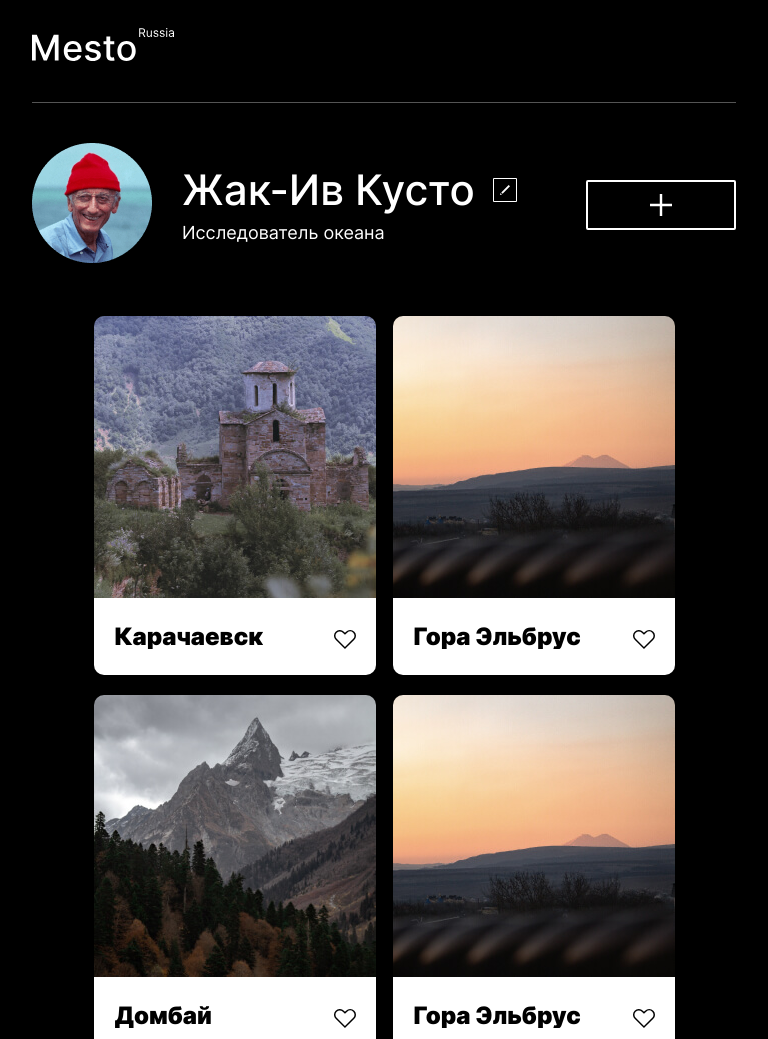
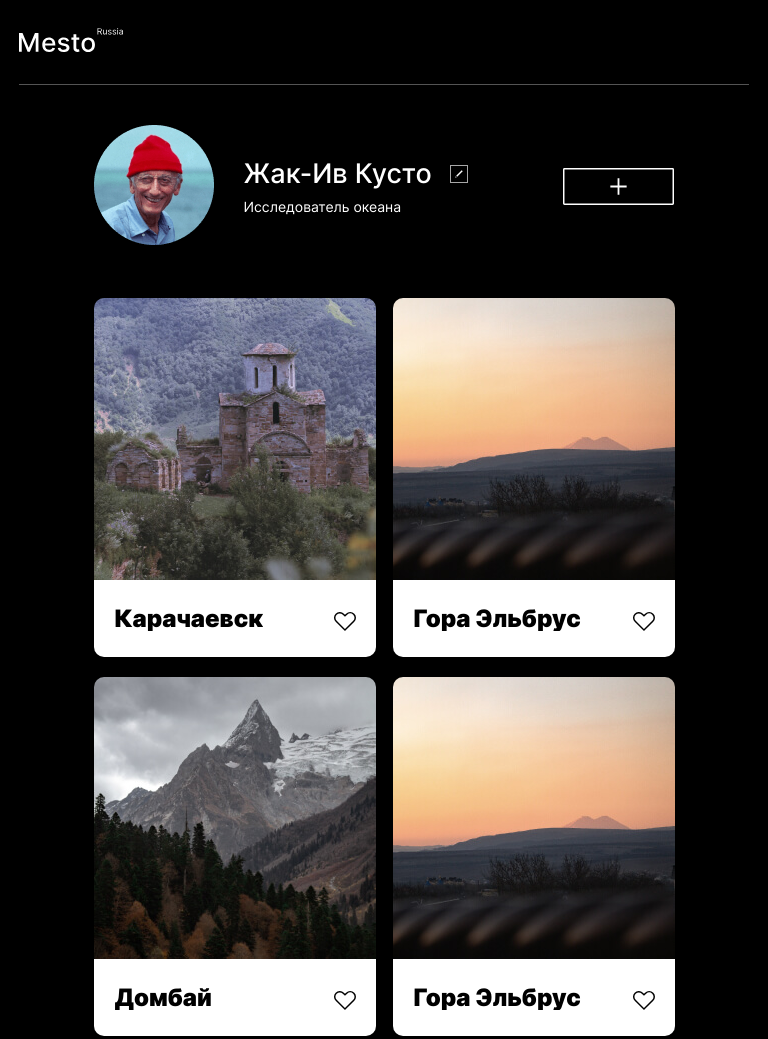
Before and after one commit to 0xFED1A/mesto-project, a plain HTML site: page index.html in a window 768 px wide. Shown: the top 1039 px of the page. Drawn offline with Linux system fonts and the light colour scheme.

Commit message:
Небольшие правки по медизапросам

```diff
--- a/blocks/container/container.css
+++ b/blocks/container/container.css
@@ -6,13 +6,7 @@
   margin: 0 auto;
 }
 
-@media screen and (min-width: 768px) and (max-width: 943px) {
-  .container {
-    margin: 0 32px;
-  }
-}
-
-@media screen and (max-width: 767px) {
+@media screen and (max-width: 917px) {
   .container {
     margin: 0 19px;
   }
--- a/blocks/form/__button/_type/form__button_type_profile-add-img.css
+++ b/blocks/form/__button/_type/form__button_type_profile-add-img.css
@@ -14,9 +14,9 @@
   opacity: 0.6;
 }
 
-@media screen and (max-width: 767px) {
+@media screen and (max-width: 943px) {
   .form__button_type_profile-add-img {
-    /* "add button" size for w:767px calculated
+    /* "add button" size for w:943 calculated
      * based on "edit button" size: 75% of initial
      */
     width: 112.5px;
--- a/blocks/form/__button/_type/form__button_type_profile-edit.css
+++ b/blocks/form/__button/_type/form__button_type_profile-edit.css
@@ -19,7 +19,7 @@
   opacity: 0.6;
 }
 
-@media screen and (max-width: 767px) {
+@media screen and (max-width: 943px) {
   .form__button_type_profile-edit {
     width: 18px;
     height: 18px;
--- a/blocks/header/__logo/header__logo.css
+++ b/blocks/header/__logo/header__logo.css
@@ -5,7 +5,7 @@
   height: 33px;
 }
 
-@media screen and (max-width: 767px) {
+@media screen and (max-width: 943px) {
   .header__logo {
     width: 103.7px;
     height: 24.4px;
--- a/blocks/header/header.css
+++ b/blocks/header/header.css
@@ -6,7 +6,7 @@
   border-bottom: 1px solid #545454;
 }
 
-@media screen and (max-width: 767px) {
+@media screen and (max-width: 943px) {
   .header {
     height: 56px;
   }
--- a/blocks/main/__profile/main__profile.css
+++ b/blocks/main/__profile/main__profile.css
@@ -2,6 +2,14 @@
 
 .main__profile {
   margin-top: 40px;
+}
+
+@media screen and (max-width: 943px) {
+  .main__profile {
+    max-width: 581px;
+
+    margin: 40px auto 0 auto;
+  }
 }
 
 @media screen and (max-width: 618px) {
--- a/blocks/page/__header/page__header.css
+++ b/blocks/page/__header/page__header.css
@@ -4,7 +4,7 @@
   margin-top: 45px;
 }
 
-@media screen and (max-width: 768px) {
+@media screen and (max-width: 944px) {
   .page__header {
     margin-top: 28px;
   }
--- a/blocks/popup/__form/popup__form.css
+++ b/blocks/popup/__form/popup__form.css
@@ -11,7 +11,7 @@
   position: relative;
 }
 
-@media screen and (max-width: 767px) {
+@media screen and (max-width: 943px) {
   .popup__form {
     width: 282px;
   }
--- a/blocks/profile/__user-description/profile__user-description.css
+++ b/blocks/profile/__user-description/profile__user-description.css
@@ -21,7 +21,7 @@
   overflow: hidden;
 }
 
-@media screen and (max-width: 767px) {
+@media screen and (max-width: 943px) {
   .profile__user-description {
     max-width: 226px;
 
--- a/blocks/profile/__user-name/profile__user-name.css
+++ b/blocks/profile/__user-name/profile__user-name.css
@@ -14,7 +14,7 @@
   overflow: hidden;
 }
 
-@media screen and (max-width: 767px) {
+@media screen and (max-width: 943px) {
   .profile__user-name {
     max-width: 189px;
 
```
